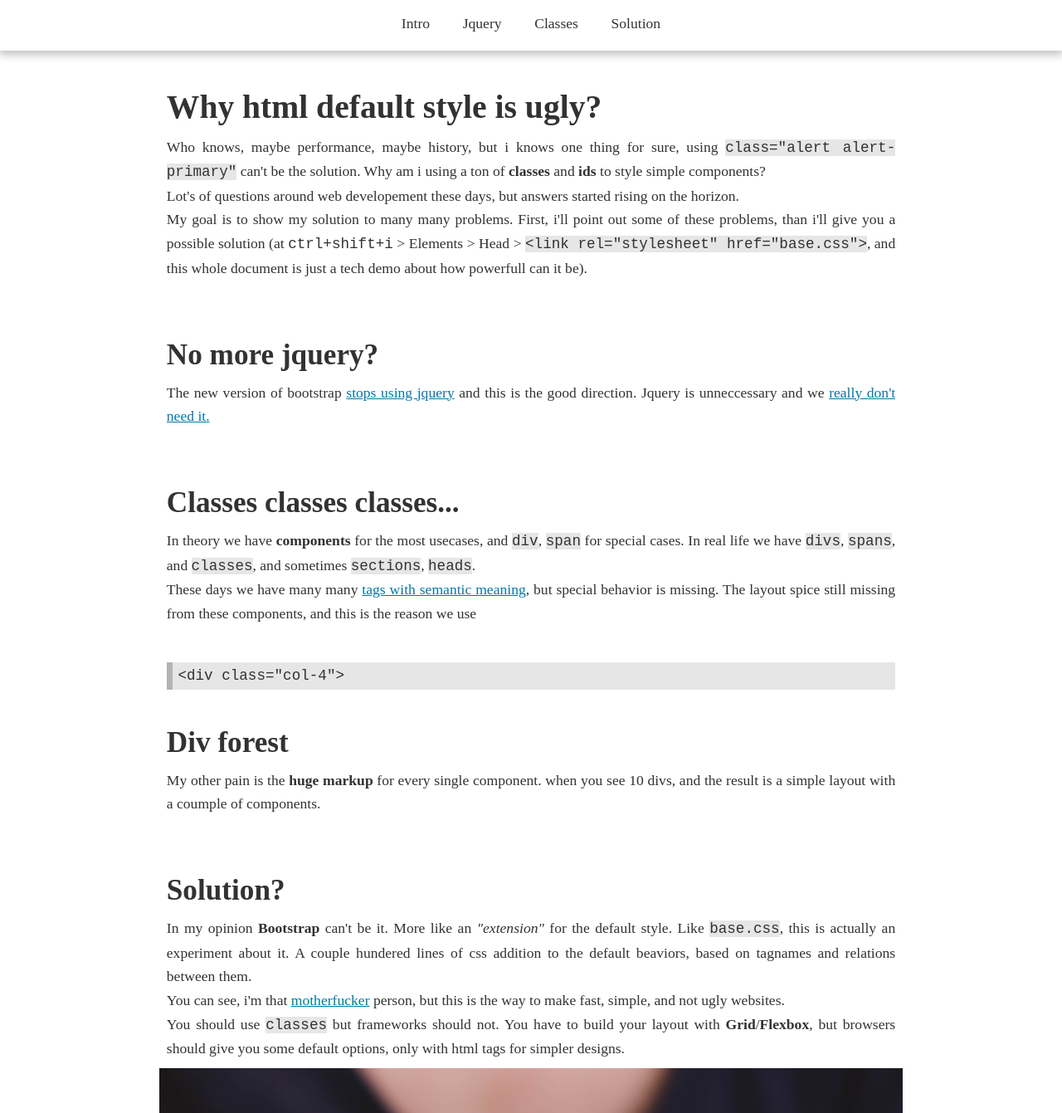
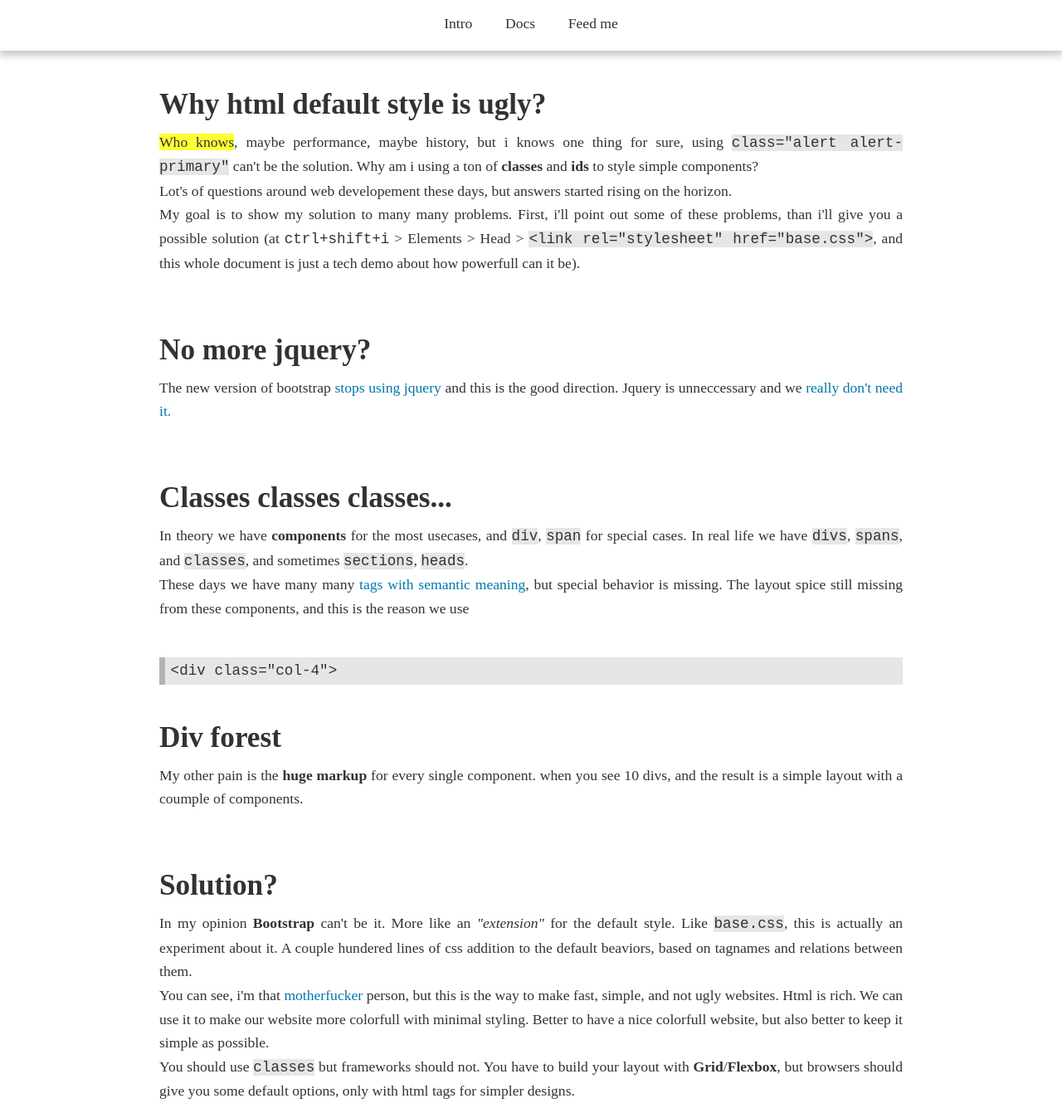
Before and after one commit to BenceBakos/BenceBakos.github.io, a plain HTML site: page index.html in a window 1280 px wide. Shown: the top 1341 px of the page at 83% size. Drawn offline with Linux system fonts and the light colour scheme.

Commit message:
base.css first steps

```diff
--- a/base.css
+++ b/base.css
@@ -5,8 +5,6 @@ a
 abbr - abbreviation (Example: WHO - wold health organisation)
 address - contact info
 b
-cite - title of creative work
-code - computer code
 del - deleted text
 i
 ins - insert insted of del content
@@ -122,11 +120,7 @@ h3{
 	body,html{
 		font-size:22px;
 	}
-	main>section{
-		margin-left:15vw;
-		margin-right:15vw;
-		width:70vw;
-	}
+
 
 }
 
@@ -137,9 +131,25 @@ h3{
 	}
 }
 
+main{
+	margin-top:2rem;
+}
+main,section{
+	display:flex;
+	flex-direction: column;
+    align-items: center;
+}
+main>*,section>*{
+	width:100%;
+}
+
 
 a{
 	color:#07a;
+	text-decoration:none;
+}
+a:hover{
+	text-decoration:underline;
 }
 
 p{
@@ -170,9 +180,6 @@ p>code{
 	margin:0;
 }
 
-main{
-	margin-top:2rem;
-}
 
 body>header{
 	background-color:white;
@@ -200,3 +207,16 @@ img{
 figcaption{
 	font-style: italic;
 }
+
+footer{
+	min-height:2rem;
+	text-align:center;
+}
+
+cite{
+	font-weight:bold;
+}
+
+mark{
+	background-color: #ffff00c9;
+}
--- a/custom.css
+++ b/custom.css
@@ -1,3 +1,17 @@
+@media (max-width: 599px) {
+	main>section{
+		width:90vw;
+	}
+
+}
+
+@media (min-width: 1200px) {
+	main>section{
+		width:70vw;
+	}
+
+
+}
 article{
 	padding-top:2.8rem;
 }
--- a/index.html
+++ b/index.html
@@ -6,17 +6,16 @@
 	</head>
 	<body>
 		<header>
-			<a href="#intro">Intro</a>
-			<a href="#jquery">Jquery</a>
-			<a href="#classes">Classes</a>
-			<a href="#solution">Solution</a>
+			<a href="#index.html">Intro</a>
+			<a href="docs.html">Docs</a>
+			<a href="feedMe.html">Feed me</a>
 		</header>
 		<main>
 			<section>
-				<article id="intro">
-					<h1> Why html default style is ugly? </h1>
+				<article>
+					<h2> Why html default style is ugly? </h2>
 					<p>
-						Who knows, maybe performance, maybe history, but i knows one thing for sure,
+						<mark>Who knows</mark>, maybe performance, maybe history, but i knows one thing for sure,
 						using <code>class="alert alert-primary"</code> can't be the solution.
 						Why am i using a ton of <strong>classes</strong> and <strong>ids</strong> to style
 						simple components?
@@ -32,7 +31,7 @@
 							about how powerfull can it be).
 					</p>
 				</article>
-				<article id="jquery">
+				<article>
 					<h2>No more jquery?</h2>
 					<p>
 						The new version of bootstrap
@@ -42,7 +41,7 @@
 							really don't need it.</a>
 					</p>
 				</article>
-				<article id="classes">
+				<article>
 					<h2>Classes classes classes...</h2>
 					<p>
 						In theory we have <strong>components</strong> for the most usecases,
@@ -66,7 +65,7 @@
 						when you see 10 divs, and the result is a simple layout with a coumple of components.
 					</p>
 				</article>
-				<article id="solution">
+				<article >
 					<h2>Solution?</h3>
 					<p>
 						In my opinion <strong>Bootstrap</strong> can't be it.
@@ -77,8 +76,10 @@
 					</p>
 					<p>
 						You can see, i'm that
-						<a href="">
+						<a href="https://www.motherfuckingwebsite.com">
 							motherfucker</a> person, but this is the way to make fast, simple, and not ugly websites.
+						Html is rich. We can use it to make our website more colorfull with minimal styling.
+						Better to have a nice colorfull website, but also better to keep it simple as possible.
 					</p>
 					<p>
 						You should use <code>classes</code> but frameworks should not.
@@ -90,16 +91,24 @@
 
 			</section>
 
-			<section id="hero">
+			<section>
+				<article>
 					<figure>
 						<img src="selective-focus-photography-of-person-touch-the-white-704813.jpg" alt="Coffee">
 						<figcaption>
-						Photo about coffee, I know you like it :)
+							<cite>Photo about coffee</cite>, I know you like it :)
 							by
 							<a href="https://www.pexels.com/@kpaukshtite">
 								Kristina Paukshtite from Pexels</a></figcaption>
 					</figure>
+				</article>
+			</section>
+			<section>
+
 			</section>
 		</main>
+		<footer>
+			<i>Made by <a href="https://github.com/BenceBakos">Bence Bakos</a></i>
+		</footer>
 	</body>
 </html>
```
Lines whose indentation alone changed are shown as unchanged.
